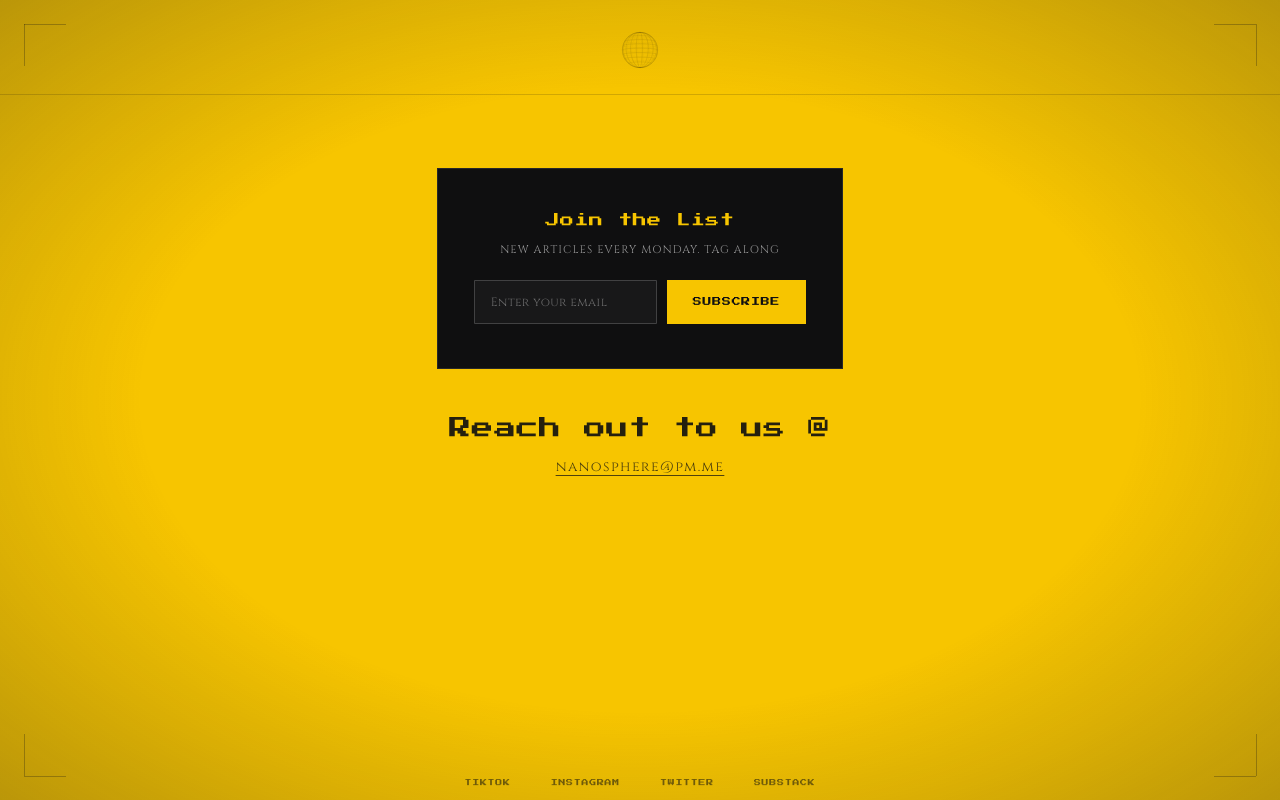
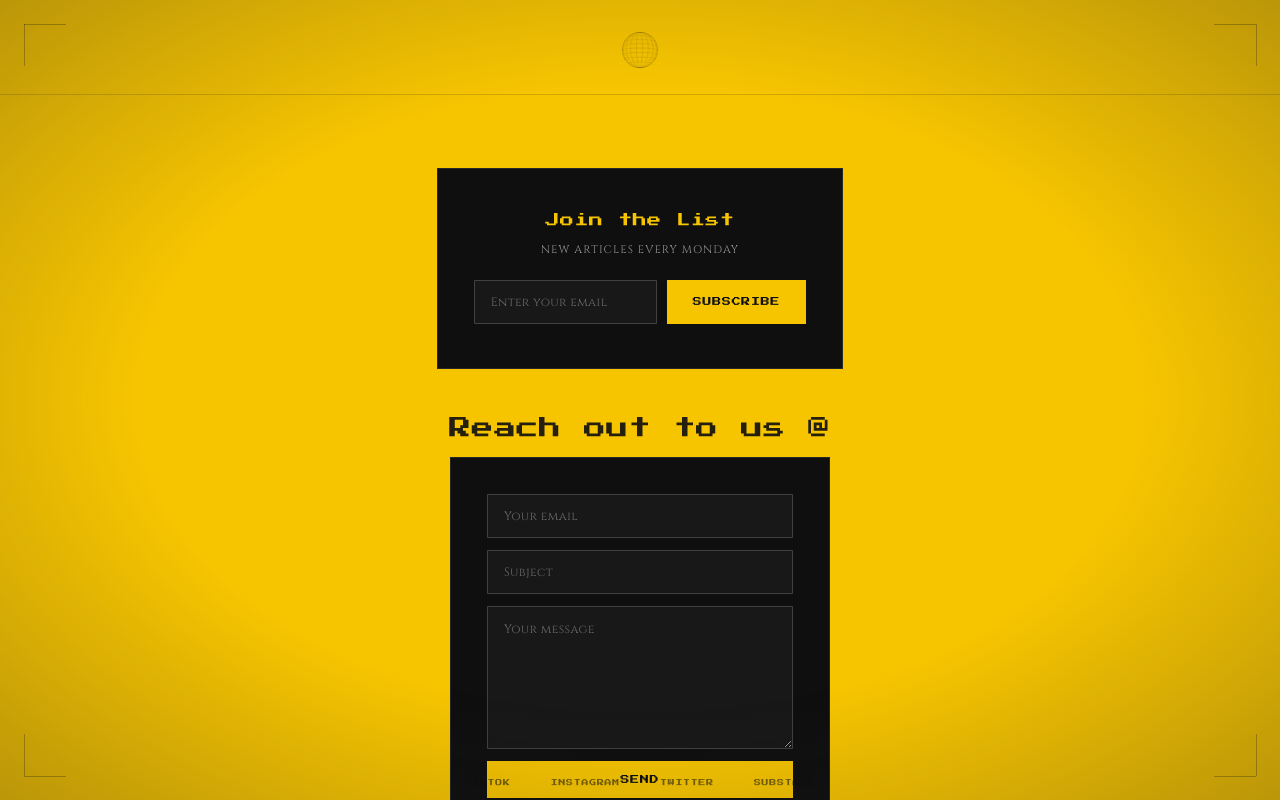
Before and after one commit to jumannji/NANOSPHERE, a Next.js app: page /about in a window 1280 px wide. Built offline with nearby package versions, Linux system fonts and the light colour scheme; a web font is replaced by a local one.

Commit message:
update signup copy, add contact form, empty archives

```diff
--- a/app/about/page.tsx
+++ b/app/about/page.tsx
@@ -1,6 +1,7 @@
 import { Metadata } from 'next'
 import Nav from '@/components/Nav'
 import CornerBrackets from '@/components/CornerBrackets'
+import ContactForm from '@/components/ContactForm'
 import SiteFooter from '@/components/SiteFooter'
 import SubstackSignup from '@/components/SubstackSignup'
 
@@ -20,9 +21,7 @@ export default function AboutPage() {
 
         <div className="about-contact">
           <h2 className="about-contact-heading">Reach out to us @</h2>
-          <a className="about-contact-email" href="mailto:nanosphere@pm.me">
-            nanosphere@pm.me
-          </a>
+          <ContactForm />
         </div>
       </div>
 
--- a/app/globals.css
+++ b/app/globals.css
@@ -761,6 +761,36 @@ html.articles-intro-active .articles-page-nav {
   max-width: 560px;
 }
 
+/* ---------- Archives page ---------- */
+.archives-page {
+  position: relative;
+  z-index: 3;
+  min-height: 100vh;
+  display: flex;
+  align-items: center;
+  justify-content: center;
+  padding: 0 24px;
+}
+
+.archives-message {
+  font-family: var(--font-press-start), monospace;
+  font-weight: 400;
+  font-size: clamp(13px, 2.2vw, 20px);
+  letter-spacing: 0.04em;
+  color: var(--ink);
+  text-align: center;
+  animation: archives-float 6s ease-in-out infinite;
+}
+
+@keyframes archives-float {
+  0%, 100% { transform: translateY(0) rotate(-1.5deg); }
+  50%      { transform: translateY(-10px) rotate(1.5deg); }
+}
+
+@media (prefers-reduced-motion: reduce) {
+  .archives-message { animation: none; }
+}
+
 /* ---------- About page ---------- */
 .about-page {
   position: relative;
@@ -792,17 +822,77 @@ html.articles-intro-active .articles-page-nav {
   opacity: 0.9;
 }
 
-.about-contact-email {
-  font-family: var(--font-cinzel), serif;
-  font-size: 14px;
-  letter-spacing: 0.1em;
+/* ── Contact form — same dark-panel language as .substack-signup ── */
+.contact-form {
+  display: flex;
+  flex-direction: column;
+  gap: 12px;
+  width: 100%;
+  max-width: 380px;
+  background: var(--ink);
+  border: 0.5px solid rgba(255,255,255,0.1);
+  padding: 36px;
+}
+
+.contact-form-input,
+.contact-form-textarea {
+  font-family: var(--font-cinzel), serif;
+  font-size: 12px;
+  letter-spacing: 0.03em;
+  text-transform: none;
+  padding: 13px 16px;
+  background: rgba(255,255,255,0.04);
+  border: 0.5px solid rgba(255,255,255,0.18);
+  border-radius: 1px;
+  color: #fafafa;
+}
+.contact-form-textarea {
+  resize: vertical;
+  min-height: 120px;
+  line-height: 1.6;
+}
+.contact-form-input::placeholder,
+.contact-form-textarea::placeholder { color: rgba(255,255,255,0.35); }
+.contact-form-input:focus,
+.contact-form-textarea:focus { outline: none; border-color: var(--bg); }
+
+.contact-form-submit {
+  all: unset;
+  cursor: crosshair;
+  font-family: var(--font-press-start), monospace;
+  font-size: 9px;
+  letter-spacing: 0.08em;
+  text-transform: uppercase;
+  padding: 14px 26px;
+  background: var(--bg);
   color: var(--ink);
-  text-decoration: underline;
-  text-underline-offset: 4px;
-  opacity: 0.72;
+  text-align: center;
   transition: opacity 200ms ease;
 }
-.about-contact-email:hover { opacity: 1; }
+.contact-form-submit:hover { opacity: 0.78; }
+.contact-form-submit:disabled { opacity: 0.5; cursor: default; }
+
+.contact-form-error {
+  font-family: var(--font-cinzel), serif;
+  font-size: 10px;
+  letter-spacing: 0.06em;
+  color: #ff8080;
+  text-align: center;
+}
+
+.contact-form-confirmation {
+  width: 100%;
+  max-width: 380px;
+  background: var(--ink);
+  border: 0.5px solid rgba(255,255,255,0.1);
+  padding: 40px 36px;
+  font-family: var(--font-press-start), monospace;
+  font-size: 12px;
+  letter-spacing: 0.04em;
+  line-height: 1.7;
+  color: var(--bg);
+  text-align: center;
+}
 
 @media (max-width: 768px) {
   .about-page { padding: 132px 20px 80px; }
--- a/app/page.tsx
+++ b/app/page.tsx
@@ -2,6 +2,7 @@ import Nav from '@/components/Nav'
 import CornerBrackets from '@/components/CornerBrackets'
 import HeroCanvas from '@/components/HeroCanvas'
 import SiteFooter from '@/components/SiteFooter'
+import SubstackSignup from '@/components/SubstackSignup'
 
 export default function Home() {
   return (
@@ -10,6 +11,9 @@ export default function Home() {
       <CornerBrackets />
       <HeroCanvas />
       <div className="vignette" />
+      <div className="substack-signup-wrap">
+        <SubstackSignup />
+      </div>
       <SiteFooter />
     </>
   )
--- /dev/null
+++ b/components/ContactForm.tsx
@@ -0,0 +1,82 @@
+'use client'
+
+import { useState, type FormEvent } from 'react'
+
+// Delivers to nanosphere@pm.me via the Formspree form configured for
+// that inbox — no server code/secrets needed on our side.
+const FORMSPREE_ENDPOINT = 'https://formspree.io/f/xlgqeyae'
+
+type Status = 'idle' | 'sending' | 'sent' | 'error'
+
+export default function ContactForm() {
+  const [status, setStatus] = useState<Status>('idle')
+
+  async function handleSubmit(e: FormEvent<HTMLFormElement>) {
+    e.preventDefault()
+    const form = e.currentTarget
+    setStatus('sending')
+
+    try {
+      const res = await fetch(FORMSPREE_ENDPOINT, {
+        method: 'POST',
+        headers: { Accept: 'application/json' },
+        body: new FormData(form),
+      })
+      if (res.ok) {
+        setStatus('sent')
+        form.reset()
+      } else {
+        setStatus('error')
+      }
+    } catch {
+      setStatus('error')
+    }
+  }
+
+  if (status === 'sent') {
+    return (
+      <div className="contact-form-confirmation">
+        Received @ Nanosphere Headquarters
+      </div>
+    )
+  }
+
+  return (
+    <form className="contact-form" onSubmit={handleSubmit}>
+      <input
+        className="contact-form-input"
+        type="email"
+        name="email"
+        placeholder="Your email"
+        aria-label="Your email address"
+        required
+      />
+      <input
+        className="contact-form-input"
+        type="text"
+        name="subject"
+        placeholder="Subject"
+        aria-label="Subject"
+        required
+      />
+      <textarea
+        className="contact-form-textarea"
+        name="message"
+        placeholder="Your message"
+        aria-label="Message"
+        rows={6}
+        required
+      />
+
+      {status === 'error' && (
+        <p className="contact-form-error">
+          Something went wrong — try again, or email us directly.
+        </p>
+      )}
+
+      <button type="submit" className="contact-form-submit" disabled={status === 'sending'}>
+        {status === 'sending' ? 'Sending…' : 'Send'}
+      </button>
+    </form>
+  )
+}
--- a/components/SubstackSignup.tsx
+++ b/components/SubstackSignup.tsx
@@ -7,7 +7,7 @@ export default function SubstackSignup() {
     <div className="substack-signup">
       <span className="substack-signup-heading">Join the List</span>
       <p className="substack-signup-desc">
-        New articles every Monday. Tag along
+        New articles every Monday
       </p>
       <form
         className="substack-signup-form"
```
Also changed, not shown: app/archives/page.tsx (+10 -4 lines), 1 other file (tests, documents, lock files or other folders).
